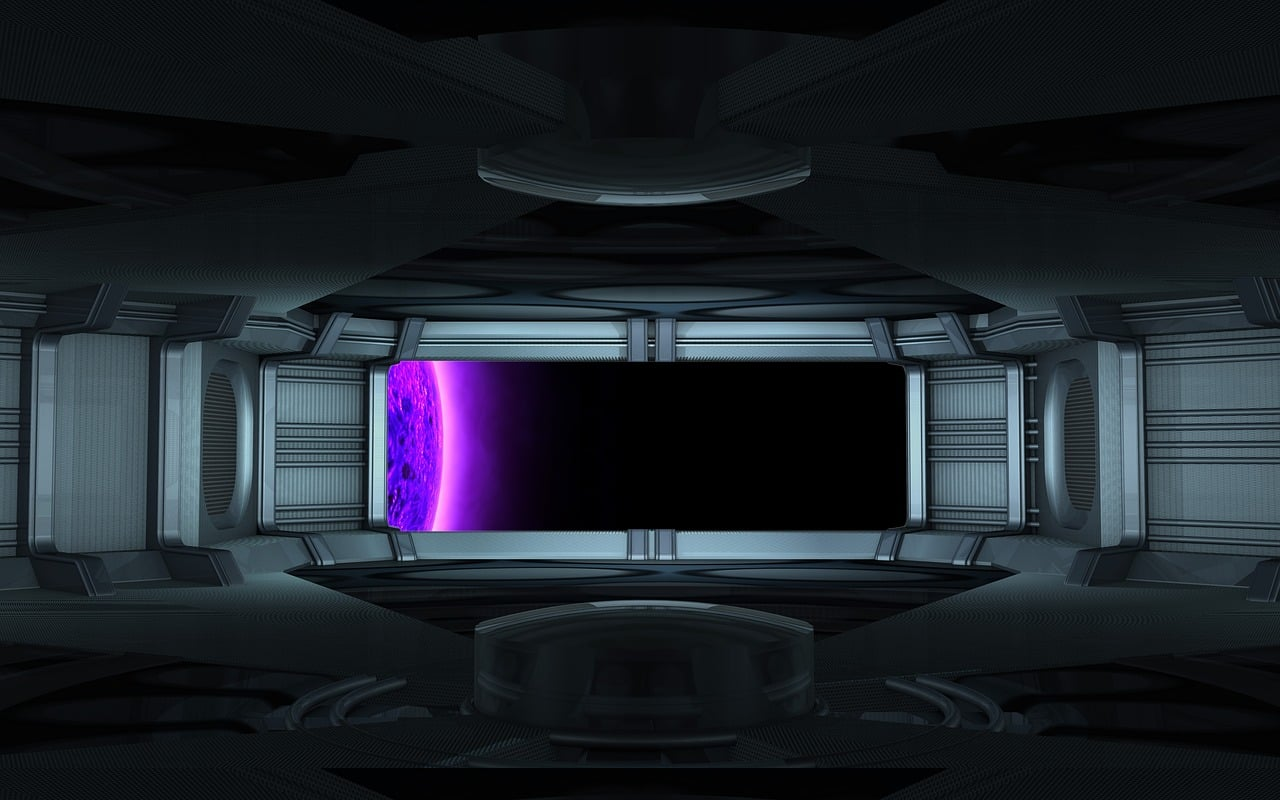
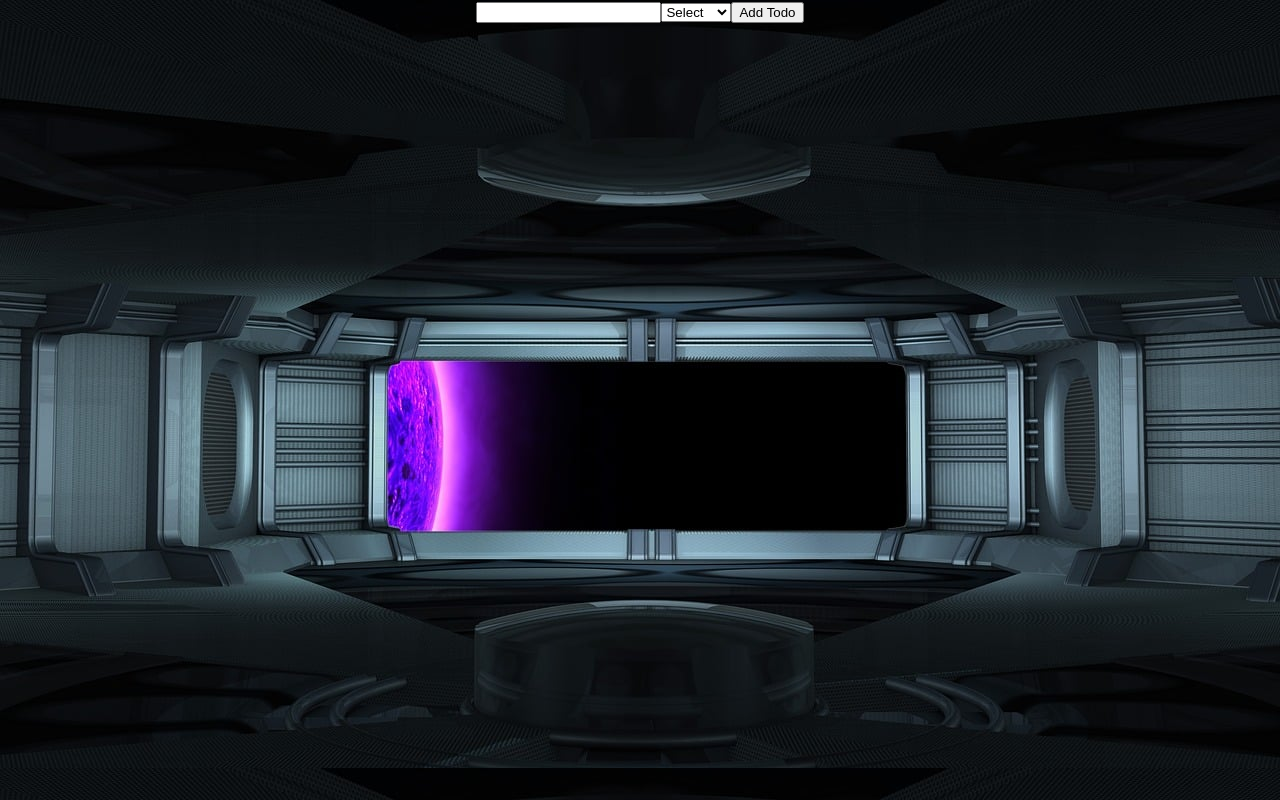
Before and after one commit to TemoshoS/Todolist, a React (Create React App) app: page /todo in a window 1280 px wide. Before the commit this address had no page. Built offline with nearby package versions, Linux system fonts and the light colour scheme.

Commit message:
second commit

```diff
--- a/src/App.js
+++ b/src/App.js
@@ -3,6 +3,7 @@ import Login from './Components/Login';
 import Register from './Components/Register';
 import Home from './Components/Home';
 import {useState} from 'react'
+import TodoList from './Components/display';
 import { BrowserRouter, Routes, Route } from 'react-router-dom'
 
 function App() {
@@ -19,7 +20,7 @@ function App() {
           <Route path='/' element={<Login/>}/>
           <Route path='/register' element={<Register/>}/>
 
-
+          <Route path='/todo' element={<TodoList/>}/>
           <Route path='/home'  element={<Home />}/>
 
         </Routes>
--- a/src/Components/Home.js
+++ b/src/Components/Home.js
@@ -36,6 +36,10 @@ const Home = () => {
 
 
 
+
+
+
+
   useEffect(() => {
     const info = localStorage.getItem('Name');
     const parsedInfo = JSON.parse(info);
@@ -47,17 +51,33 @@ const Home = () => {
 
 
   //add new task
+
+
   const add = (event) => {
     event.preventDefault()
 
+    if (name && priority) {
+      let color = '';
+      if (priority === 'High') {
+        color = 'red';
+      } else if (priority === 'Medium') {
+        color = 'yellow';
+      } else if (priority === 'Low') {
+        color = 'green';
+
+      }
+
+
     const id = counter + 1;
     const date = new Date().toLocaleDateString();
-    const newTask = { id, name: name, date, priority: priority };
+    const newTask = { id, name: name, date, priority: priority,color: color  };
     const updateTask = [...task, newTask];
+
 
     setCounter(counter + 1)
     setTask(updateTask)
     setUpdateState(-1)
+    }
   }
 
   //update task
@@ -131,12 +151,12 @@ const Home = () => {
 
             <select value={priority} onChange={e => setPriority(e.target.value)}>
               <option>Select</option>
-              <option value='high' >High</option>
-              <option value='medium'>Medium</option>
-              <option value='low'>Low</option>
+              <option value='High' >High</option>
+              <option value='Medium'>Medium</option>
+              <option value='Low'>Low</option>
             </select>
 
-            <input required type="text" placeholder="Name" value={name} onChange={e => setName(e.target.value)} />
+            <input required type="text" placeholder="Name" value={name} onChange={e => setName(e.target.value)}  />
             <button type="submit"><i className='fa fa-plus'></i></button>
           </div>
         </form>
@@ -159,7 +179,7 @@ const Home = () => {
 
               <tr>
                 <td>{item.id}</td>
-                <td>{item.name}</td>
+                <td style={{ color: item.color }}>{item.name}</td>
                 <td>{item.date}</td>
                 <td>{item.priority}</td>
                 <td><button className='edit-button' onClick={() => handleEdit(item.id)}><i className='fa fa-edit fa-2x'></i></button></td>
--- /dev/null
+++ b/src/Components/display.js
@@ -0,0 +1,58 @@
+import React, { useState } from 'react';
+
+function TodoList() {
+  const [todos, setTodos] = useState([]);
+  const [inputValue, setInputValue] = useState('');
+  const [priority, setPriority] = useState('');
+
+  const addTodo = () => {
+    if (inputValue && priority) {
+      let color = '';
+      if (priority === 'high') {
+        color = 'red';
+      } else if (priority === 'medium') {
+        color = 'yellow';
+      } else if (priority === 'low') {
+        color = 'green';
+      }
+
+      const newTodo = {
+        id: Date.now(),
+        text: inputValue,
+        priority: priority,
+        color: color,
+      };
+
+      setTodos([...todos, newTodo]);
+      setInputValue('');
+      setPriority('');
+    }
+  };
+
+  return (
+    <div>
+      <input
+        type="text"
+        value={inputValue}
+        onChange={(e) => setInputValue(e.target.value)}
+      />
+      <select onChange={(e) => setPriority(e.target.value)}>
+        <option>Select</option>
+        <option value="high">High</option>
+        <option value="medium">Medium</option>
+        <option value="low">Low</option>
+      </select>
+      <button onClick={addTodo}>Add Todo</button>
+
+      <ul>
+        {todos.map((todo) => (
+          <li key={todo.id} style={{ color: todo.color }}>
+            {todo.text}
+          </li>
+        ))}
+      </ul>
+    </div>
+  );
+}
+
+export default TodoList;
```
